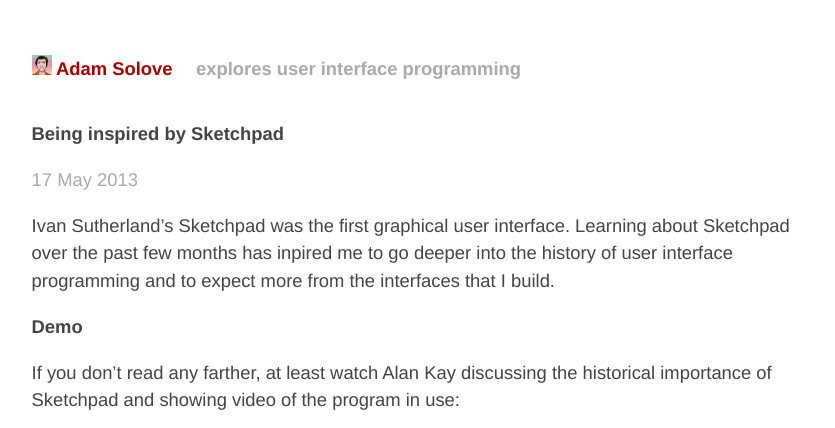
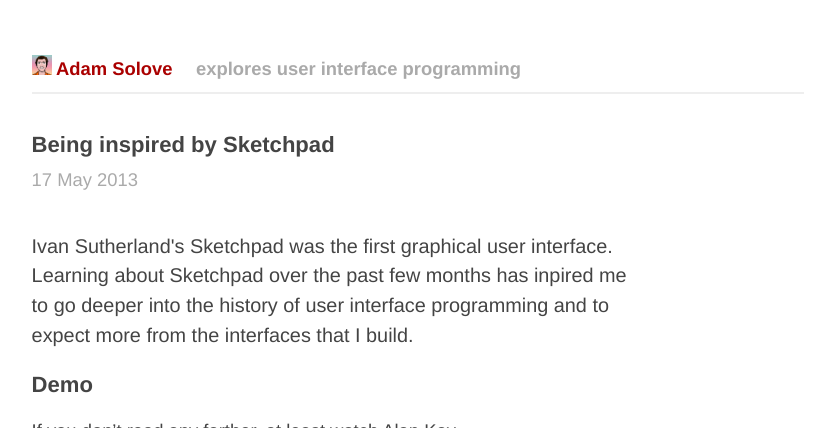
Before and after one commit to asolove/asolove.github.io, a Jekyll site: the page built from _posts/2013-05-17-inspired-by-sketchpad.markdown, in a window 1280 px wide, cut to the strip 0-428 px from the top of the page. Shown: the whole strip, without its empty margins (222-1057 px from the left). Built offline with Jekyll 4.4.1, drawn with Linux system fonts in a browser that asks for light colours.

Commit message:
Speak at jsconf post and some style updates.

```diff
--- a/_layouts/post.html
+++ b/_layouts/post.html
@@ -4,6 +4,6 @@ layout: default
 <h2>{{ page.title }}</h2>
 <p class="meta">{{ page.date | date_to_string }}</p>
 
-<div id="post">
+<div id="post" class="col-left">
 {{ content }}
 </div>
--- a/_posts/2013-05-17-inspired-by-sketchpad.markdown
+++ b/_posts/2013-05-17-inspired-by-sketchpad.markdown
@@ -5,7 +5,7 @@ date:   2013-05-17 22:01:39
 categories: js ui
 ---
 
-Ivan Sutherland's Sketchpad was the first graphical user interface. Learning about Sketchpad over the past few months has inpired me to go deeper into the history of user interface programming and to expect more from the interfaces that I build.
+<p class="abstract">Ivan Sutherland's Sketchpad was the first graphical user interface. Learning about Sketchpad over the past few months has inpired me to go deeper into the history of user interface programming and to expect more from the interfaces that I build.</p>
 
 ## Demo
 
--- a/css/main.css
+++ b/css/main.css
@@ -21,6 +21,8 @@ body {
 
 h1, h2, h3, h4, h5, h6 {
   font-size: 100%; }
+
+h2 { font-size: 120%; }
 
 h1 { margin-bottom: 1em; }
 p { margin: 1em 0; }
@@ -91,6 +93,11 @@ dl.current-projects {
   line-height: 1.5em;
 }
 
+.site .header {
+  border-bottom: 2px solid #eee;
+  margin-bottom: 2em;
+}
+
 .site .header a {
   font-weight: bold;
   text-decoration: none;
@@ -98,7 +105,7 @@ dl.current-projects {
 
 .site .header h1.title {
   display: inline-block;
-  margin-bottom: 2em;
+  margin-bottom: .5em;
   margin-right: 1em;
 }
 
@@ -120,6 +127,7 @@ dl.current-projects {
 
 .site .meta {
   color: #aaa;
+  margin-top: 0.4em;
 }
 
 .site .footer {
@@ -163,6 +171,12 @@ dl.current-projects {
   padding: 0 .4em;
 }
 
+#post .abstract {
+  font-size: 108%;
+  line-height: 1.5;
+  width: 30em;
+}
+
 #post ul, #post ol {
   margin-left: 1.35em;
 }
@@ -187,3 +201,13 @@ dl.current-projects {
 #post pre.terminal code {
   background-color: #333;
 }
+
+blockquote {
+    padding-left: 2em;
+}
+
+hr {
+    background-color: transparent;
+    border-color: transparent;
+    border-bottom: 2px solid #eee;
+}
```
Also changed, not shown: _posts/2013-06-08-speak-at-jsconf.markdown (added, +69 -0 lines).
